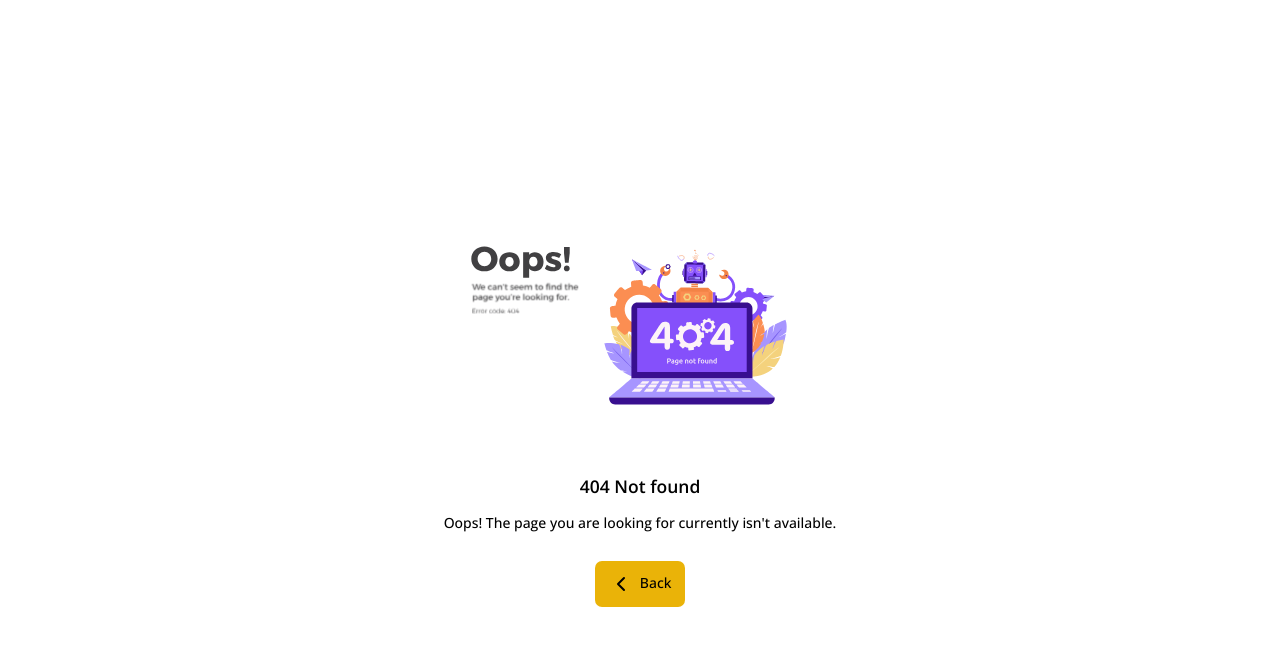
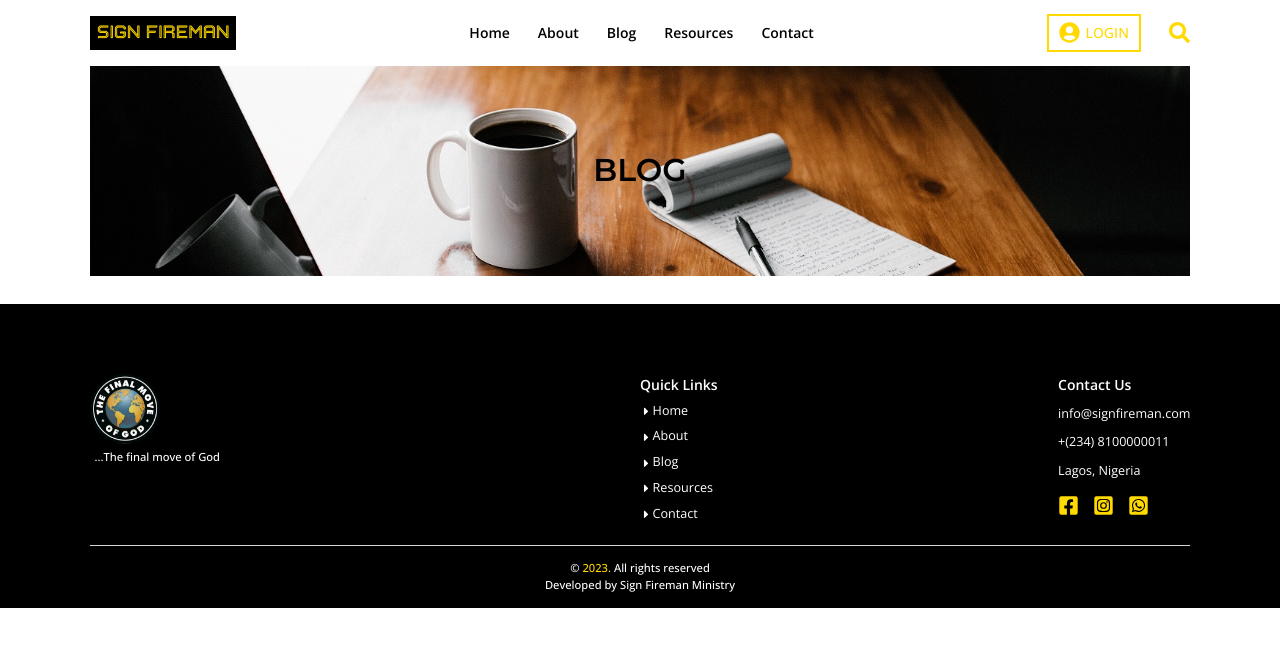
Before and after one commit to Final-move/Final-move-web, a React (Create React App) app: page /blog in a window 1280 px wide. Shown: the top 646 px of the page. Built offline with nearby package versions, Linux system fonts and the light colour scheme.

Commit message:
chores: update to tailwind config file

```diff
--- /dev/null
+++ b/src/components/FeaturedCard.jsx
@@ -0,0 +1,7 @@
+import React from "react";
+
+const FeaturedCard = () => {
+  return <div>FeaturedCard</div>;
+};
+
+export default FeaturedCard;
--- a/src/pages/blog/Page.js
+++ b/src/pages/blog/Page.js
@@ -1,11 +1,16 @@
 import React from "react";
-import { NotFound } from "../../components/general";
+import { PageBanner } from "../../components";
+import { PageContainer } from "../../components/general";
 
 const Blog = () => {
   return (
-    <>
-      <NotFound />
-    </>
+    <PageContainer className={"bg-white grid gap-4"}>
+      <PageBanner bgImg={"bg-blog-banner"} title={"BLOG"} />
+
+      <section className="w-full"></section>
+
+      <section className="w-full grid gap-4 grid-cols-blog-col"></section>
+    </PageContainer>
   );
 };
 
--- a/tailwind.config.js
+++ b/tailwind.config.js
@@ -11,6 +11,11 @@ module.exports = {
         "about-banner": "url('/src/assets/media/images/about-bg.jpg')",
         "search-banner": "url('/src/assets/media/images/search-banner.jpg')",
         "contact-banner": "url('/src/assets/media/images/contact-banner.jpg')",
+        "blog-banner": "url('/src/assets/media/images/blog-banner.jpg')",
+      },
+
+      gridTemplateColumns: {
+        "blog-col": "repeat(auto-fill, minmax(320px, 1fr))",
       },
 
       colors: {
```
Also changed, not shown: src/assets/media/images/blog-banner.jpg (added).
